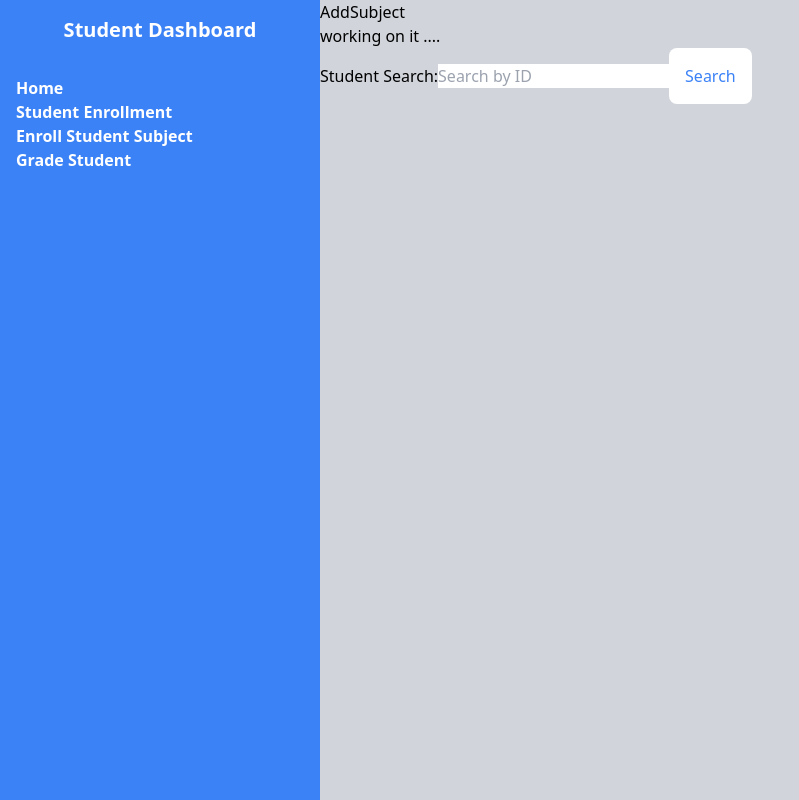
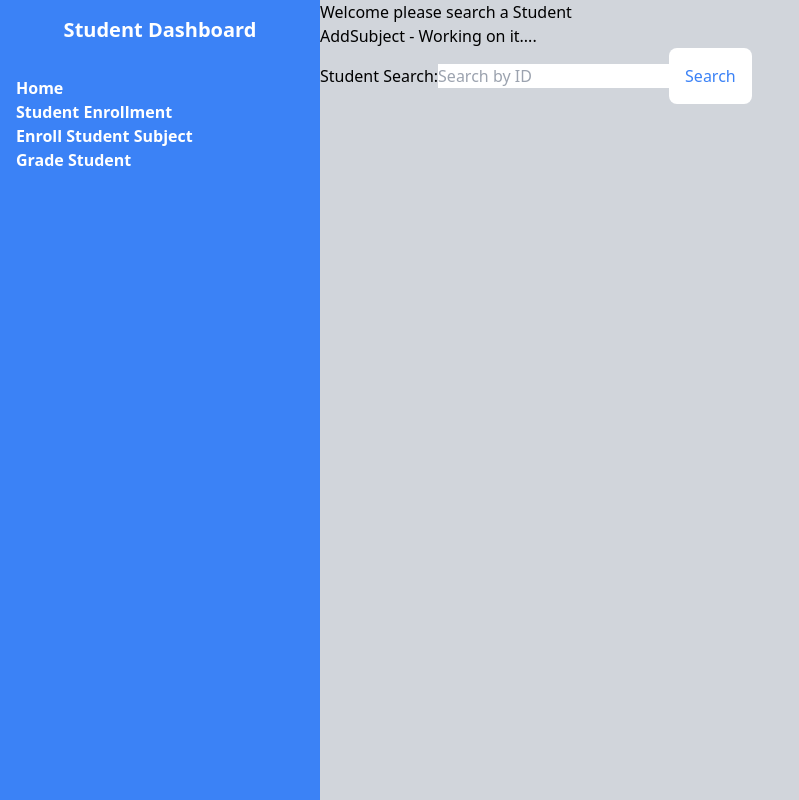
Before and after one commit to cordovacarlos22/data_base_alumni, a Next.js app: page /enrollStudentSubject in a window 1280 px wide. Shown: the whole page, without its empty margins (0-799 px from the left). Built offline with nearby package versions, Linux system fonts and the light colour scheme.

Commit message:
feat(routes): :sparkles: fixed search by id

```diff
--- a/app/enrollStudentSubject/page.jsx
+++ b/app/enrollStudentSubject/page.jsx
@@ -1,29 +1,75 @@
 'use client'
-import React, { useState } from 'react'
+import React, { useState, useEffect } from 'react'
 import Student from '@/components/StudenClass';
 
 const AddSubject = () => {
 
-  let [id,setId] = useState()
-  const search = (e) => {
+  let [id, setId] = useState('')
 
-    let studentSearch =  new Student();
-    studentSearch.searchStudent(id)
+  const [user, setUser] = useState([]);
+
+  useEffect(() => {
+    const user = JSON.parse(localStorage.getItem('userFound'));
+    if (user) {
+      setUser(user);
+      console.log('test user ', user);
+      console.log("typeof",  typeof user)
+    }
+  }, []);
+
+  const search = () => {
+
+    if (id == '') {
+      alert(' please Enter a Student Id')
+
+    } else {
+      let studentSearch = new Student();
+      let foundStudent = studentSearch.searchStudent(id) //  => return student
+
+      console.log("foundStudent:", foundStudent); // Verifica si foundStudent tiene el valor esperado
+      setUser(foundStudent); // Actualizar el estado de user con el estudiante encontrado
+    }
 
 
   }
   return (
-    <div>AddSubject
-      <h1>working on it ....</h1>
+    <>
+      <div>
 
-        <label htmlFor="studentSearch">
-          Student Search:
-          <input placeholder="Search by ID" id='studentSearch' name="studentSearch" type="text" value={id} onChange={e => setId(e.target.value)} />
-        </label>
-        <button className='bg-white text-blue-500  p-4 rounded-lg hover:text-blue-400 ' onClick={() => { search() }} ><span className=''>Search</span></button>
+        {user == undefined || user == false  ? (
+          <>
+            <h1>Welcome please search a Student</h1>
+            <div>
+              <h1>AddSubject - Working on it....</h1>
+              <label htmlFor="studentSearch">
+                Student Search:
+                <input required placeholder="Search by ID" id="studentSearch" name="studentSearch" type="text" value={id} onChange={e => setId(e.target.value)} />
+              </label>
+              <button className='bg-white text-blue-500 p-4 rounded-lg hover:text-blue-400' onClick={search}>
+                <span>Search</span>
+              </button>
+            </div>
+          </>
+        ) :
+          (
+            <>
+              test
+              {user && user.map((student) => (
+                <div key={student.id}>
+                  <h1>{student.id}</h1>
+                  <h1>{student.name}</h1>
+                  <h1>{student.lastName}</h1>
+                  <h1>{student.age}</h1>
+                  <h1>{student.subjects}</h1>
+                </div>
+              )) }
+            </>
+          )
+        }
+      </div>
+    </>
+  );
+};
 
-    </div>
-  )
-}
 
 export default AddSubject
--- a/components/StudenClass.js
+++ b/components/StudenClass.js
@@ -6,8 +6,7 @@ firstName='carlos', lastName='cordova', age=25, subject=',math', and grade=10. T
 information. */
 
 export default class Student {
-  constructor(id, name, lastName, age, subjects = [], grades = [])
-    {
+  constructor(id, name, lastName, age, subjects = [], grades = []) {
     this.id = id;
     this.name = name;
     this.lastName = lastName;
@@ -21,22 +20,39 @@ export default class Student {
 
     let students = [];
     students = JSON.parse(localStorage.getItem('students')) || [];
-    students.push({id:this.id, name: this.name, lastName: this.lastName, age: this.age });
+    students.push({ id: this.id, name: this.name, lastName: this.lastName, age: this.age });
     localStorage.setItem('students', JSON.stringify(students));
     // console.log('student registrado ' + this.name + " " + this.lastName + " " + this.age);
     // console.log('studentDB', localStorage.getItem('studentDB'));
   }
 
-searchStudent(id){
-let students = []
-students = JSON.parse(localStorage.getItem("students"))
-console.log(students);
- for ( let i = 0; i < students.length; i++){
- if (students[i].id == id){
-  console.log(students[i]);
- }
- }
-}
+  searchStudent(id) {
+    let students = []
+    let userFound = [];
+    students = JSON.parse(localStorage.getItem("students"))
+    // console.log(students);
+    for (let i = 0; i < students.length; i++) {
+      if (students[i].id == id) {
+
+        userFound = JSON.parse(localStorage.getItem('userFound')) || [];
+        if (userFound == false) {
+          userFound.push(students[i])
+          localStorage.setItem('userFound', JSON.stringify(userFound));
+          // window.location.reload()
+          console.log("class search by id ", userFound);
+          return userFound
+        } else {
+          alert('Student already exist')
+          return userFound
+        }
+      }
+    }
+    if ( userFound == false) {
+      alert('Student not found')
+    }
+
+
+  }
 
   alertStudentEnrollment() {
     alert(`Student ${this.name} has been register`)
--- a/components/allStudents/AllStudents.jsx
+++ b/components/allStudents/AllStudents.jsx
@@ -19,6 +19,9 @@ const AllStudents = () => {
 
       <section className=''>
         <h1>Student List:</h1>
+
+
+
         <div className="relative overflow-x-auto">
             <table className="w-full text-sm text-left rtl:text-right text-gray-500 dark:text-gray-400">
               <thead className="text-xs text-gray-700 uppercase bg-gray-100 dark:bg-gray-700 dark:text-gray-400">
```
Lines whose indentation alone changed are shown as unchanged.
